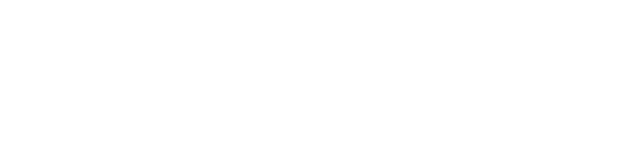
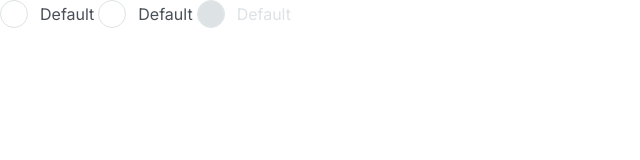
Before and after one commit to js-tasks-ru/htmlcss-20230530_malafeevartem, a website: page 07-lection5/02-radio/index.html in a window 1280 px wide. Shown: the whole page, without its empty margins (0-640 px from the left). Drawn offline with Linux system fonts and the light colour scheme.

Commit message:
add solution for task "radio"

```diff
--- a/07-lection5/02-radio/index.html
+++ b/07-lection5/02-radio/index.html
@@ -6,6 +6,32 @@
         <link rel="stylesheet" href="./radio.css">
     </head>
     <body>
-
+        <label class="radio">
+            <input class="radio__input" name="test" type="radio">
+            <div class="radio__state">
+                <div class="radio__control">
+                    <div class="radio__inner"></div>
+                </div>
+                <div class="radio__label">Default</div>
+            </div>
+        </label>
+        <label class="radio">
+            <input class="radio__input" name="test" type="radio">
+            <div class="radio__state">
+                <div class="radio__control">
+                    <div class="radio__inner"></div>
+                </div>
+                <div class="radio__label">Default</div>
+            </div>
+        </label>
+        <label class="radio">
+            <input class="radio__input" name="test" type="radio" disabled>
+            <div class="radio__state">
+                <div class="radio__control">
+                    <div class="radio__inner"></div>
+                </div>
+                <div class="radio__label">Default</div>
+            </div>
+        </label>
     </body>
 </html>
--- a/07-lection5/02-radio/radio.css
+++ b/07-lection5/02-radio/radio.css
@@ -0,0 +1,85 @@
+.radio {
+    position: relative;
+
+    display: inline-block;
+
+    font-family: 'Inter', sans-serif;
+
+    box-sizing: border-box;
+}
+
+.radio__input {
+    position: absolute;
+    clip: rect(0, 0, 0, 0);
+}
+
+.radio__state {
+    display: flex;
+    align-items: center;
+    gap: 12px;
+
+    cursor: pointer;
+}
+
+.radio__control {
+    position: relative;
+
+    width: 28px;
+    height: 28px;
+
+    background-color: var(--white);
+    border: 1px solid var(--grey-2);
+    border-radius: 14px;
+
+    box-sizing: border-box;
+}
+
+.radio__control::before {
+    position: absolute;
+    top: 0;
+    right: 0;
+    bottom: 0;
+    left: 0;
+
+    display: none;
+
+    background-color: var(--primary);
+    border-radius: 50%;
+
+    content: "";
+}
+
+.radio__label {
+    font-size: 16px;
+    font-weight: 400;
+    line-height: 24px;
+
+    color: var(--grey-4);
+}
+
+.radio__input:checked ~ .radio__state .radio__control {
+    border: 2px solid var(--primary);
+}
+
+.radio__input:checked ~ .radio__state .radio__control::before {
+    left: 50%;
+    top: 50%;
+    transform: translate(-50%, -50%);
+
+    display: block;
+    width: 18px;
+    height: 18px;
+}
+
+.radio__input:disabled ~ .radio__state .radio__control::before {
+    display: block;
+    background-color: var(--grey-2);
+}
+
+.radio__input:disabled ~ .radio__state .radio__label {
+    color: var(--grey-2);
+}
+
+.radio__input:focus ~ .radio__state .radio__label {
+    text-decoration: underline;
+}
```
